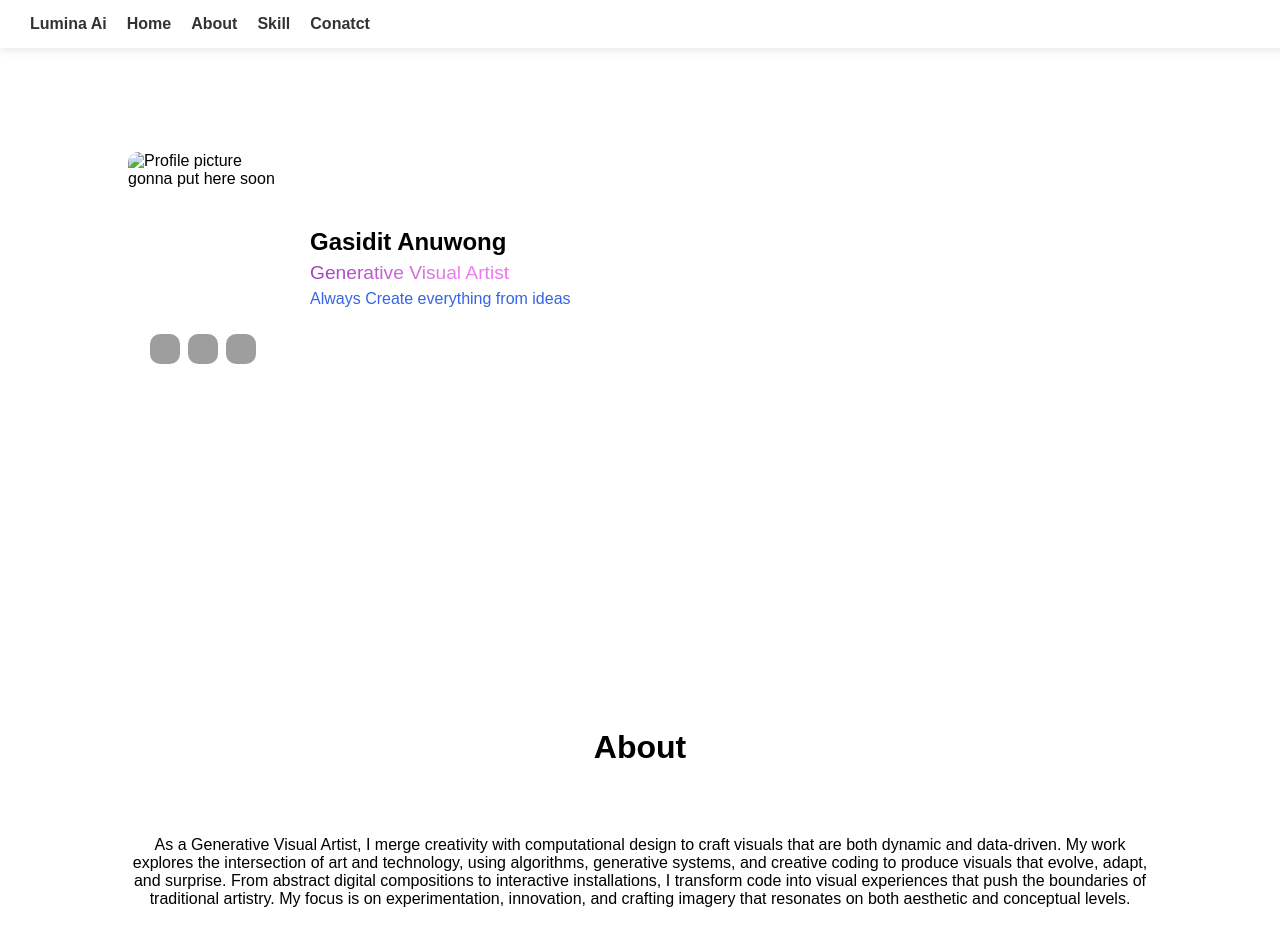
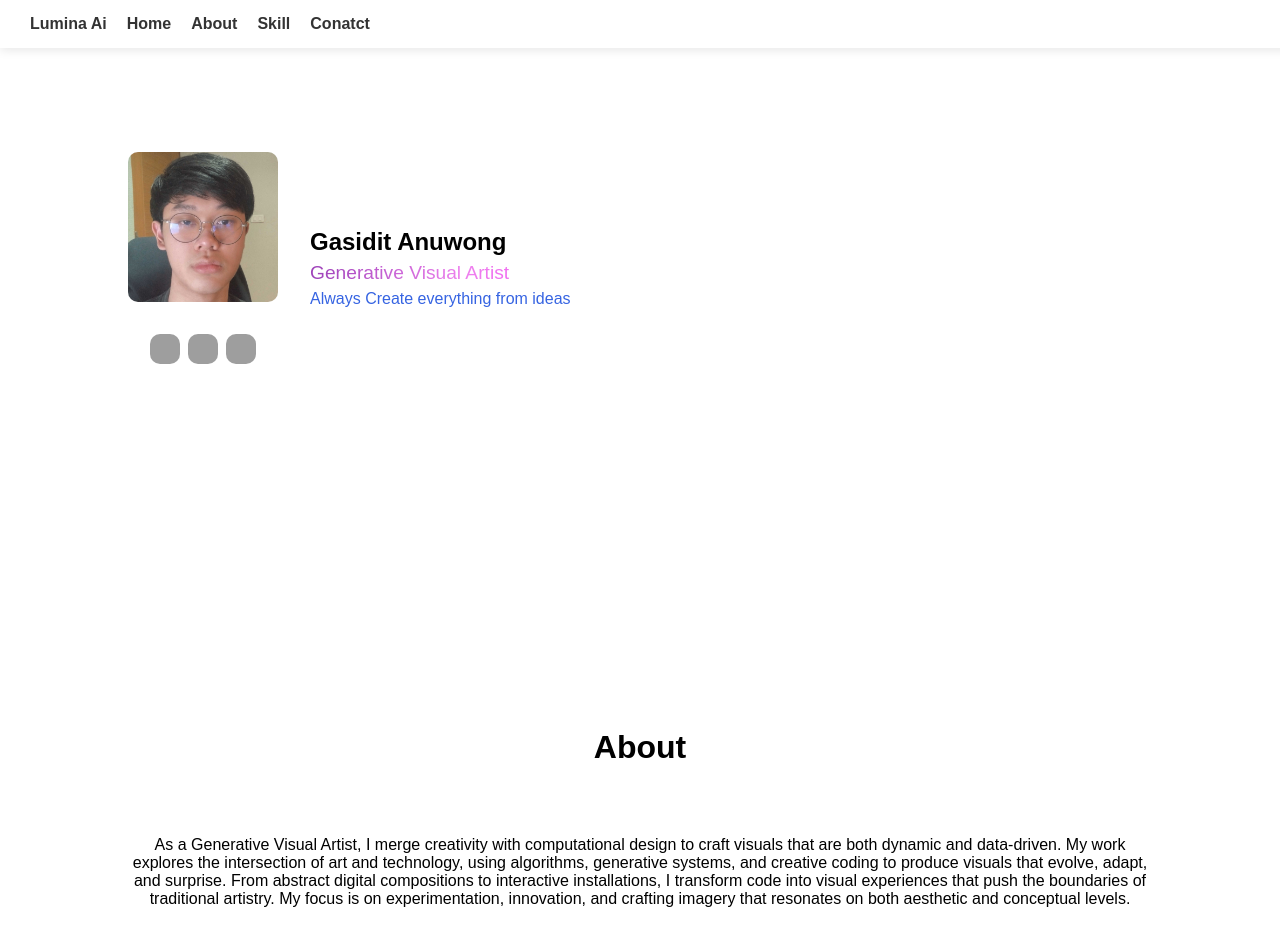
Before and after one commit to pppskk/projectJavascript, a plain HTML site: page PortfolioGasidit/Tonpai.html in a window 1280 px wide. Shown: the top 946 px of the page. Drawn offline with Linux system fonts and the light colour scheme; grey boxes are pictures that could not be loaded; a script that the page names is missing.

Commit message:
upd final2

```diff
--- a/PortfolioGasidit/Tonpai.html
+++ b/PortfolioGasidit/Tonpai.html
@@ -27,7 +27,7 @@
 
         <div class="card" id="Home" >
             <div class="profile-left" >
-                <img src="./Temp-Profile.jpg" alt="Profile picture gonna put here soon" width="150" height="150">
+                <img src="./Temp_Profile.jpg" alt="Profile picture gonna put here soon" width="150" height="150">
                 <ul>
                     <li>
                         <a href="#">
```
